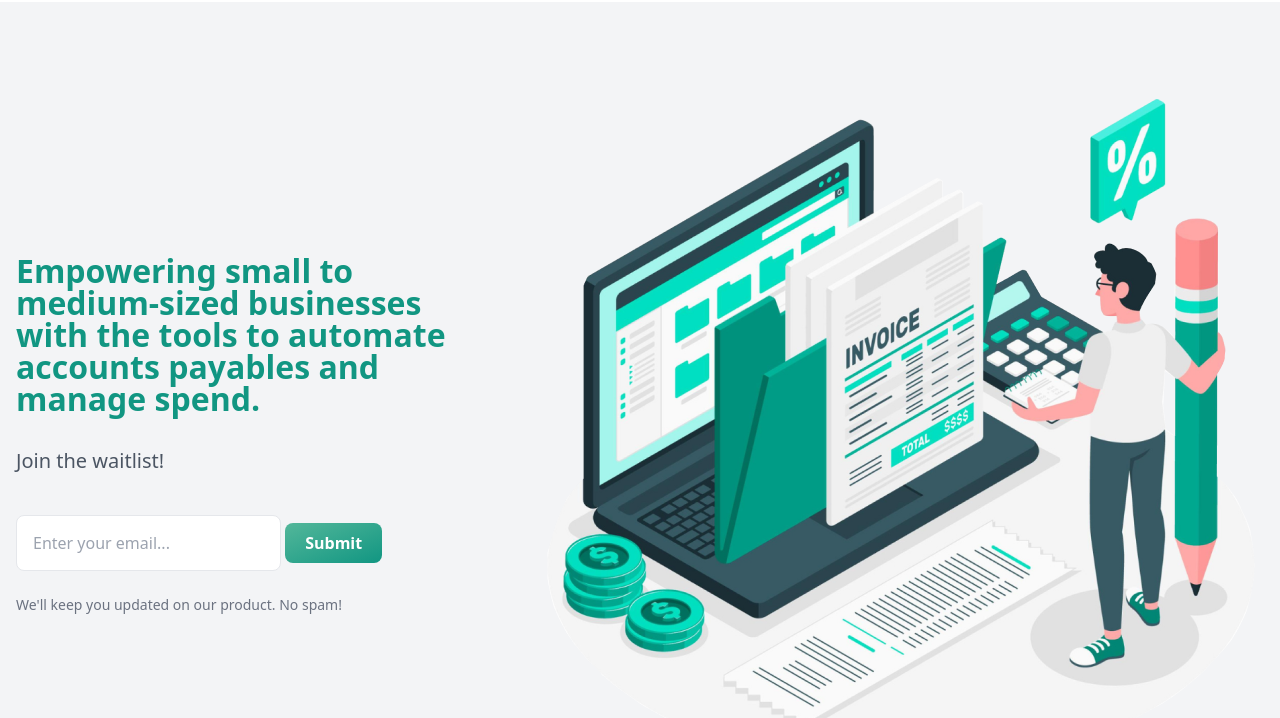
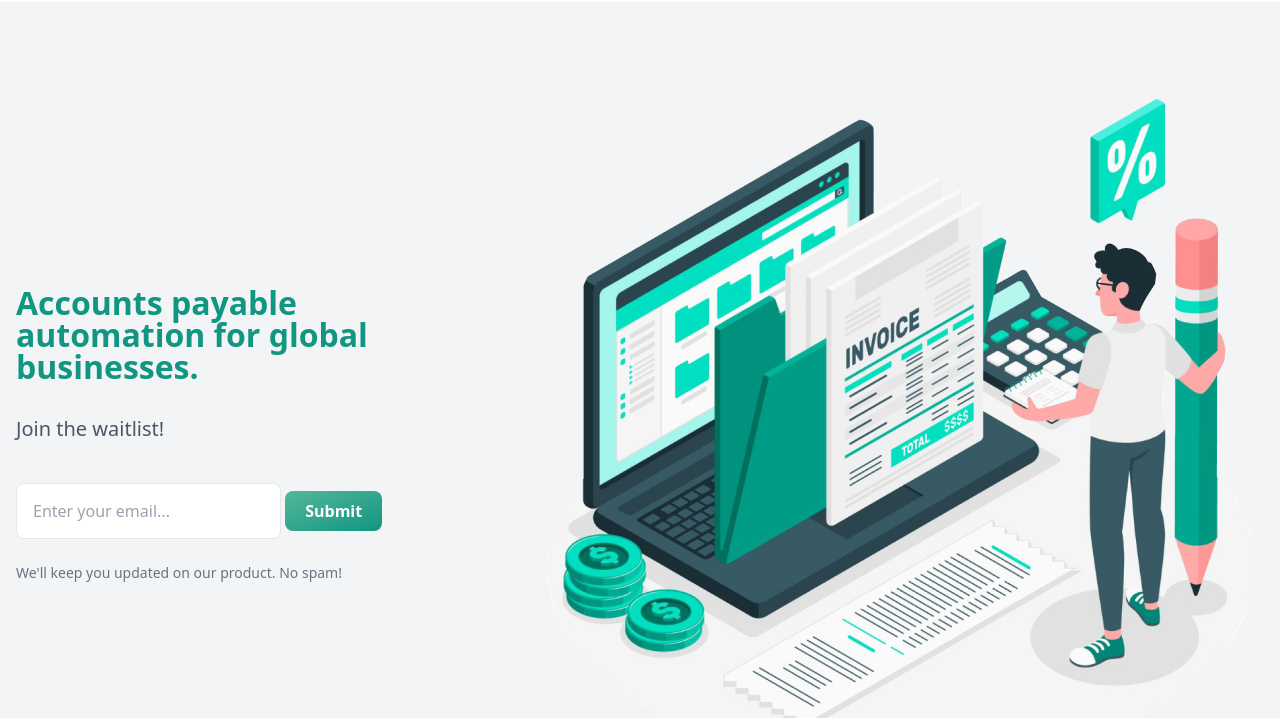
Before and after one commit to emptytank/ledgerdary, a website: page index.html in a window 1280 px wide. Shown: the part 78-796 px from the top of the page. Drawn offline with nearby package versions, Linux system fonts and the light colour scheme.

Commit message:
updated index

```diff
--- a/index.html
+++ b/index.html
@@ -34,7 +34,7 @@
   <div class="py-12 bg-gray-100 md:py-24">
     <div class="grid max-w-screen-xl px-6 mx-auto lg:px-8 xl:px-4 md:grid-cols-4 xl:grid-cols-5 gap-x-12 lg:gap-x-20">
       <div class="self-center order-2 col-span-2 mt-12 md:order-1 md:mt-0">
-        <h1 class="mb-2 text-3xl font-bold text-teal-800 md:text-4xl lg:text-5xl md:mb-4 lg:mb-8">Empowering small to medium-sized businesses with the tools to automate accounts payables and manage spend.</h1>
+        <h1 class="mb-2 text-3xl font-bold text-teal-800 md:text-4xl lg:text-5xl md:mb-4 lg:mb-8">Accounts payable automation for global businesses.</h1>
         <p class="mb-6 text-lg text-gray-600 xl:text-xl lg:mb-8 xl:mb-10">Join the waitlist!</p>
         <div class="flex mb-6 space-x-4">
           <form name="gform" id="gform" enctype="text/plain" action="https://docs.google.com/forms/d/e/1FAIpQLSftcN_WCGog39R1vJ417l5RrE7idt2DNKQYNCQllFhbzSrPqQ/formResponse?" target="hidden_iframe" onsubmit="submitted=true;">
```
